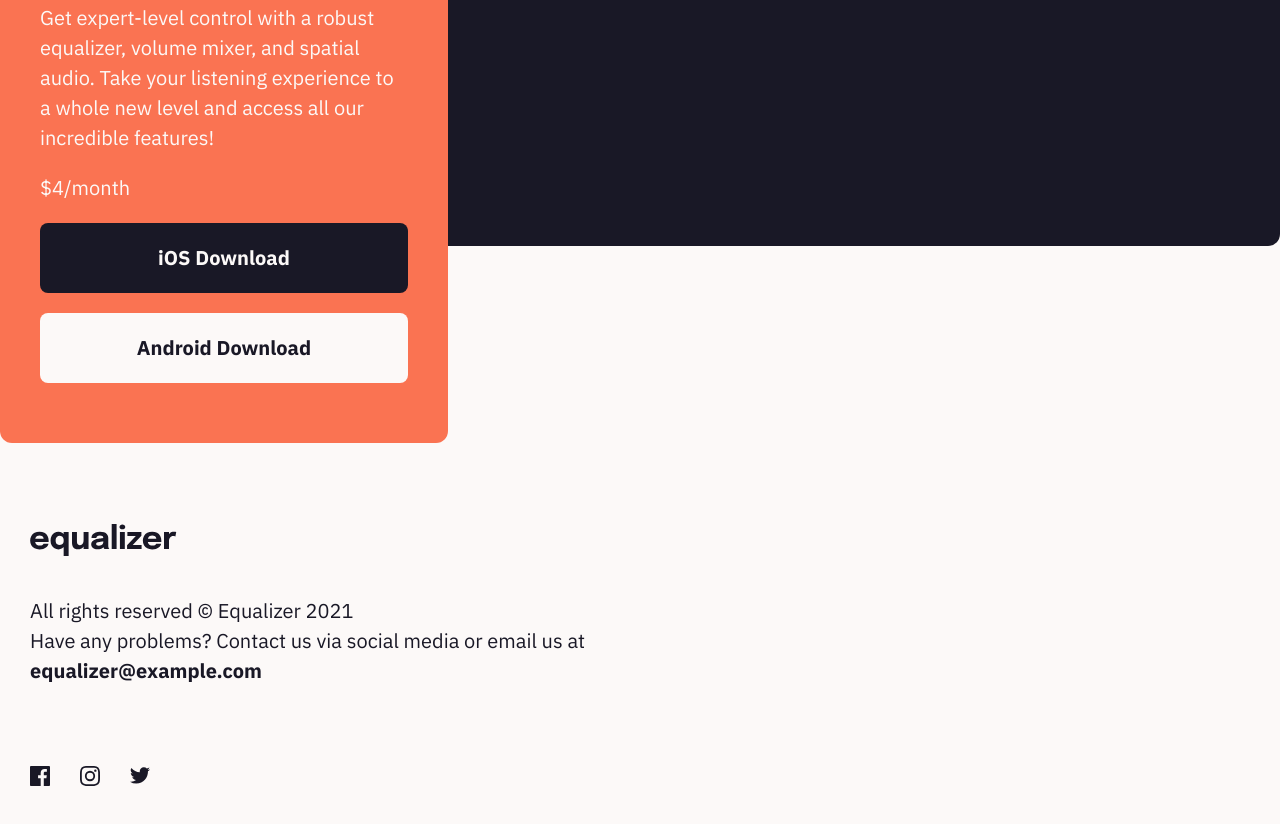
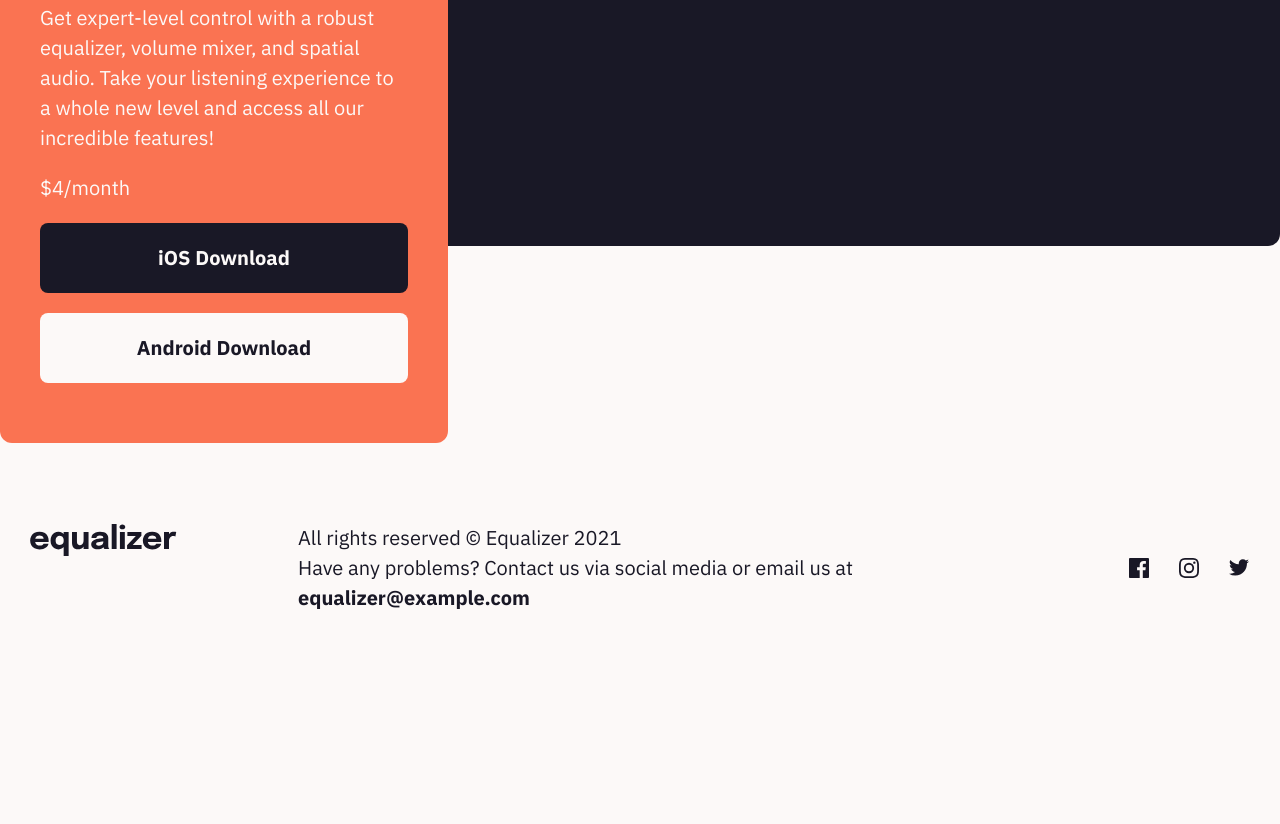
Before and after one commit to AlexKMarshall/equalizer-landing-page, a website built with Vite: page index.html in a window 1280 px wide. Shown: the part 1297-2121 px from the top of the page. After the commit the page ends 1990 px from the top, so only its background shows below. Built offline with nearby package versions, Linux system fonts and the light colour scheme.

Commit message:
apply basic responsive wrapping to footer

```diff
--- a/index.html
+++ b/index.html
@@ -72,9 +72,16 @@
         </div>
       </div>
     </main>
-    <footer class="wrapper my-2xl stack-2xl">
-      <div class="items-start stack-lg">
+    <footer
+      class="wrapper my-2xl with-sidebar-[75%] sidebar-space-x-3xl sidebar-space-y-lg"
+    >
+      <div>
         <img src="/assets/logo.svg" alt="Equalizer" width="147" height="33" />
+      </div>
+      <div
+        class="items-center with-sidebar-[70%] sidebar-space-2xl"
+        data-sidebar-side="right"
+      >
         <div>
           <p>All rights reserved &copy; Equalizer 2021</p>
           <p>
@@ -83,7 +90,6 @@
               >equalizer@example.com</a
             >
           </p>
-        </div>
         </div>
         <ul class="items-center cluster-m">
           <li>
@@ -114,6 +120,7 @@
             /></a>
           </li>
         </ul>
+      </div>
     </footer>
     <script type="module" src="/src/main.ts"></script>
   </body>
--- a/tailwind.config.cjs
+++ b/tailwind.config.cjs
@@ -26,6 +26,58 @@ const cluster = plugin(({ matchUtilities, theme }) => {
     { values: { ...theme("spacing"), DEFAULT: "1em" } }
   );
 });
+
+const sidebar = plugin(
+  ({ matchUtilities, theme }) => {
+    const sidebar = {
+      flexGrow: 1,
+    };
+    const content = (value) => ({
+      flexBasis: 0,
+      flexGrow: 999,
+      minInlineSize: value,
+    });
+
+    matchUtilities(
+      {
+        "with-sidebar": (value) => ({
+          display: "flex",
+          flexWrap: "wrap",
+          gap: "var(--sidebar-space-y, 1em) var(--sidebar-space-x, 1em)",
+
+          "&:not([data-sidebar-side='right']) > :first-child": sidebar,
+          "&:not([data-sidebar-side='right']) > :last-child": content(value),
+
+          "&[data-sidebar-side='right'] > :first-child": content(value),
+          "&[data-sidebar-side='right'] > :last-child": sidebar,
+        }),
+      },
+      { values: { ...theme("sidebarContentMinWidth"), DEFAULT: "50%" } }
+    );
+    matchUtilities(
+      {
+        "sidebar-space": (value) => ({
+          "--sidebar-space-x": value,
+          "--sidebar-space-y": value,
+        }),
+        "sidebar-space-x": (value) => ({
+          "--sidebar-space-x": value,
+        }),
+        "sidebar-space-y": (value) => ({
+          "--sidebar-space-y": value,
+        }),
+      },
+      { values: { ...theme("spacing"), DEFAULT: "1em" } }
+    );
+  },
+  {
+    theme: {
+      sidebarContentMinWidth: {
+        m: "30%",
+      },
+    },
+  }
+);
 
 /** @type {import('tailwindcss').Config} */
 module.exports = {
@@ -62,7 +114,7 @@ module.exports = {
       lg: "var(--space-l)",
       xl: "var(--space-xl)",
       "2xl": "var(--space-2xl)",
-      "3xl": "var(--space-2xl)",
+      "3xl": "var(--space-3xl)",
       "3xs-2xs": "var(--space-3xs-2xs)",
       "2xs-xs": "var(--space-2xs-xs)",
       "xs-s": "var(--space-xs-s)",
@@ -74,5 +126,5 @@ module.exports = {
       "s-l": "var(--space-s-l)",
     },
   },
-  plugins: [stack, cluster],
+  plugins: [stack, cluster, sidebar],
 };
```
Lines whose indentation alone changed are shown as unchanged.
